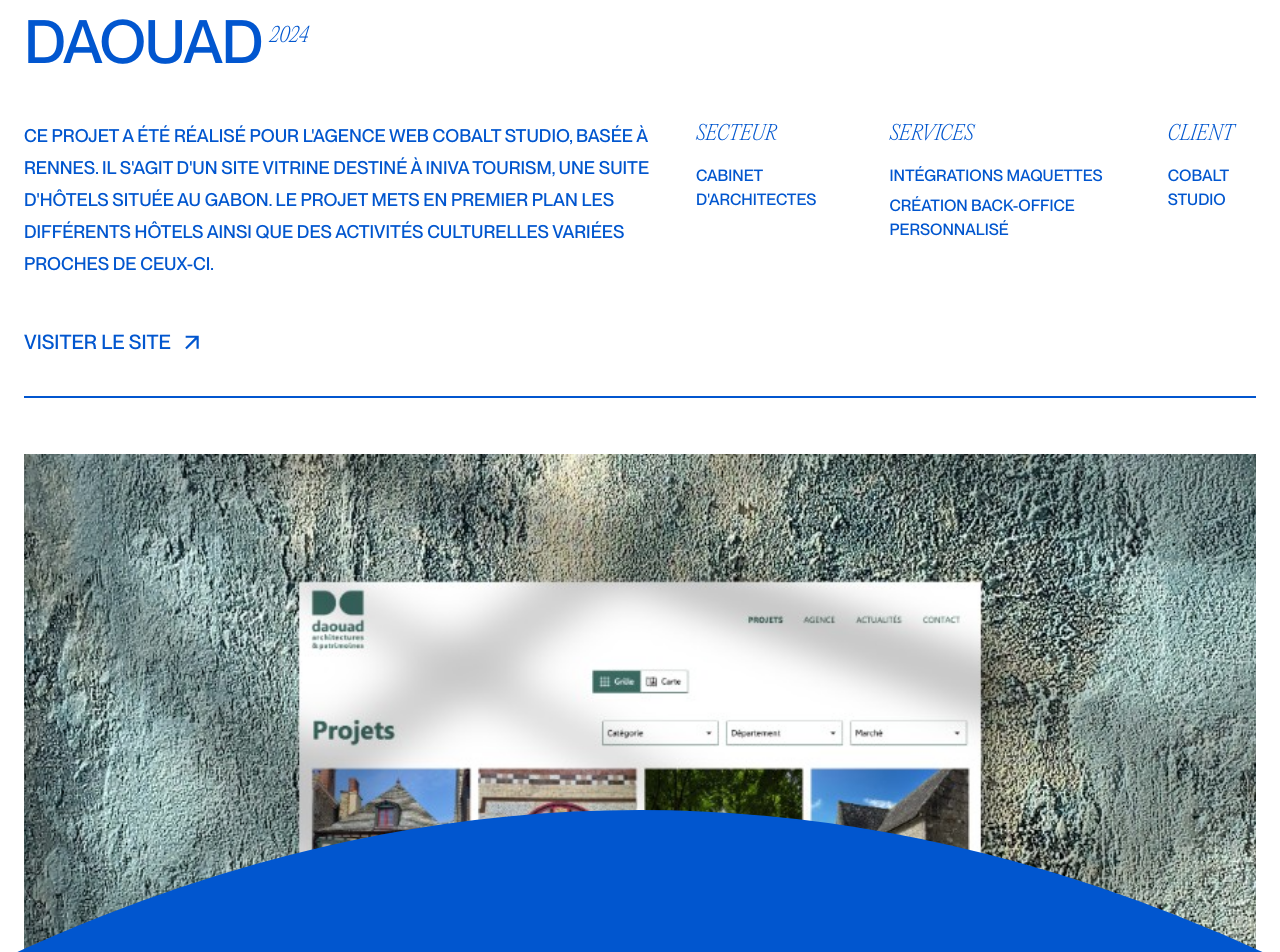
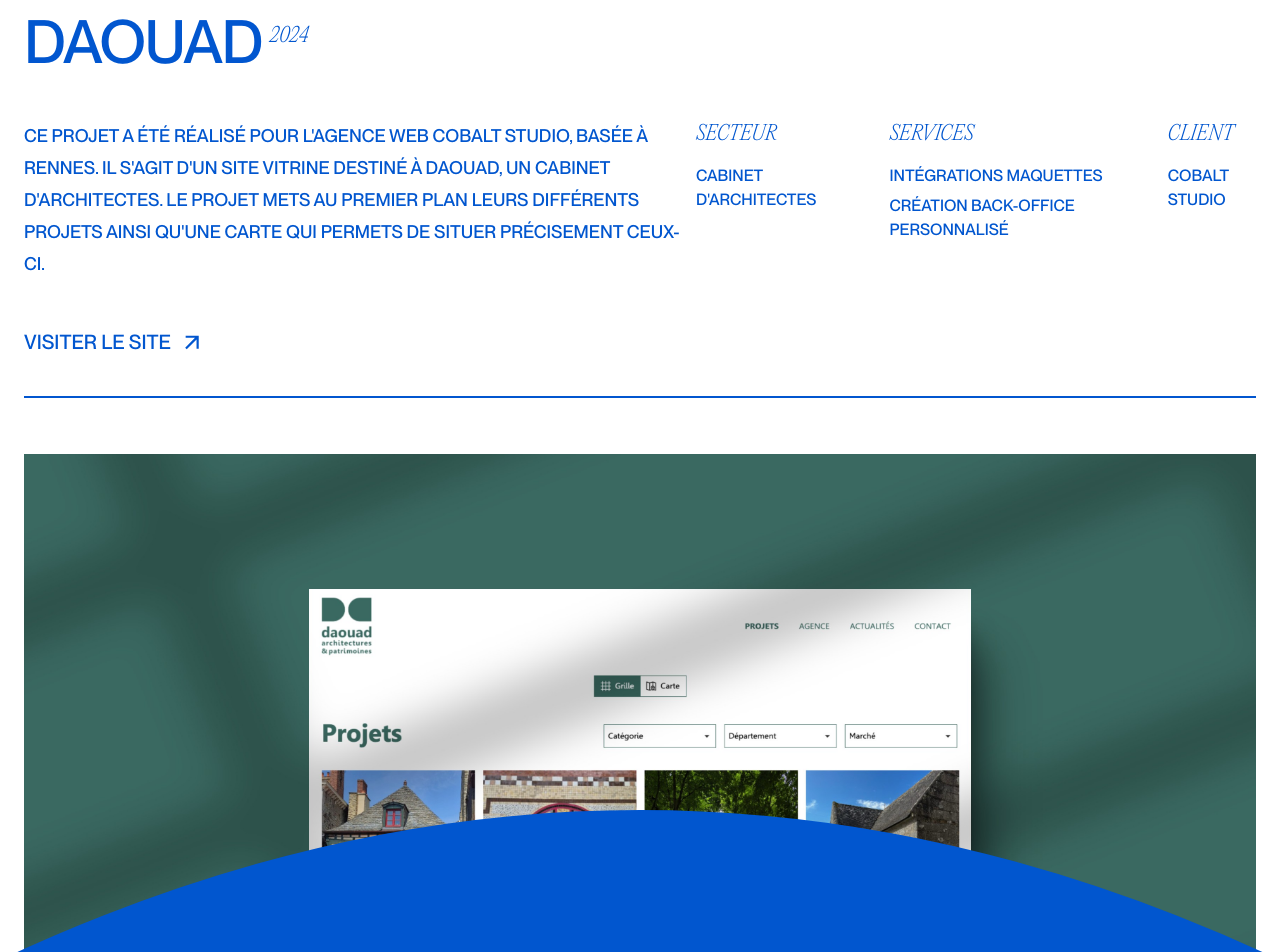
Before and after one commit to simontessard/2025-portfolio, a Next.js app: page /work/daouad in a window 1280 px wide. Shown: the part 140-1092 px from the top of the page. Built offline with nearby package versions, Linux system fonts and the light colour scheme.

Commit message:
Changement contenu

```diff
--- a/src/components/global/Header/Menu.tsx
+++ b/src/components/global/Header/Menu.tsx
@@ -5,6 +5,7 @@ import MenuLink from "@/components/global/Header/MenuLink";
 import Link from "next/link";
 import {useGSAP} from "@gsap/react";
 import HomeLink from "@/components/global/Header/HomeLink";
+import Image from "next/image";
 
 export default function Menu() {
 
@@ -42,7 +43,7 @@ export default function Menu() {
                     </div>
                 </div>
 
-                <img src="/images/simon.png" alt="Logo" style={{ clipPath: "polygon(0% 0%, 100% 0%, 100% 0%, 0% 0%)" }}
+                <Image width={1000} height={1000} src="/images/simon.png" alt="Logo" style={{ clipPath: "polygon(0% 0%, 100% 0%, 100% 0%, 0% 0%)" }}
                      className="js-menu-img lg:aspect-[9/16] object-cover w-60 md:w-1/3 lg:w-full h-80 md:h-96 lg:h-[400px] xl:h-[500px] 2xl:h-[550px] md:mt-auto lg:max-w-md"/>
 
             </div>
--- a/src/data/projectsData.json
+++ b/src/data/projectsData.json
@@ -37,13 +37,13 @@
     "url" : "https://daouad.fr",
     "client" : "Cobalt Studio",
     "field" : "Cabinet d'architectes",
-    "description": "Ce projet a été réalisé pour l'agence web Cobalt Studio, basée à Rennes. Il s'agit d'un site vitrine destiné à Iniva Tourism, une suite d'hôtels située au Gabon. Le projet mets en premier plan les différents hôtels ainsi que des activités culturelles variées proches de ceux-ci.",
+    "description": "Ce projet a été réalisé pour l'agence web Cobalt Studio, basée à Rennes. Il s'agit d'un site vitrine destiné à Daouad, un cabinet d'architectes. Le projet mets au premier plan leurs différents projets ainsi qu'une carte qui permets de situer précisement ceux-ci.",
     "cover": "/images/projects/daouad/square/desktop-3.jpg",
     "logo" : "",
     "services": ["Intégrations maquettes", "Création back-office personnalisé"],
     "gallery": {
       "large": [
-        "/images/projects/daouad/large/daouad-main-1.jpg",
+        "/images/projects/daouad/large/desktop-main-1.jpg",
         "/images/projects/iniva/large/desktop-8.jpg"
       ],
       "square": [
```
Also changed, not shown: public/images/projects/daouad/large/daouad-main-1.jpg (deleted), public/images/projects/daouad/large/desktop-main-1.jpg (added).
